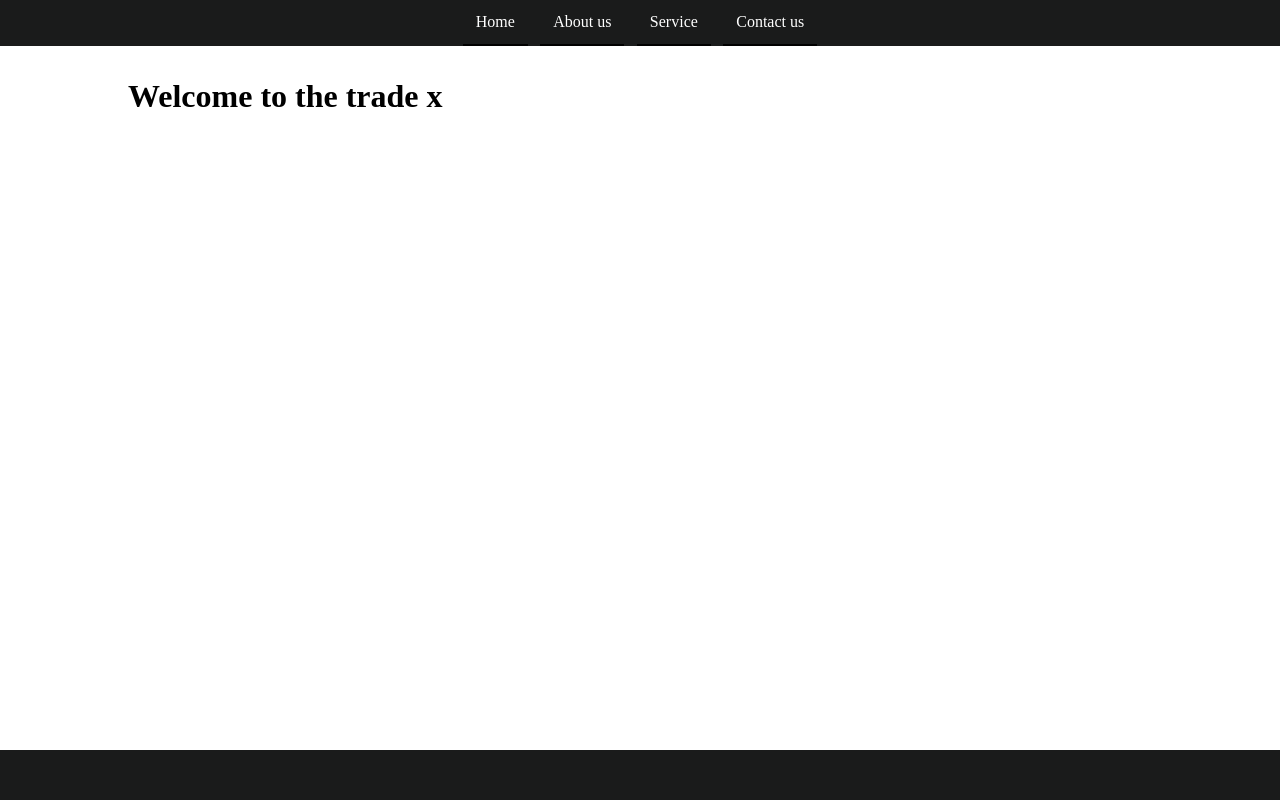
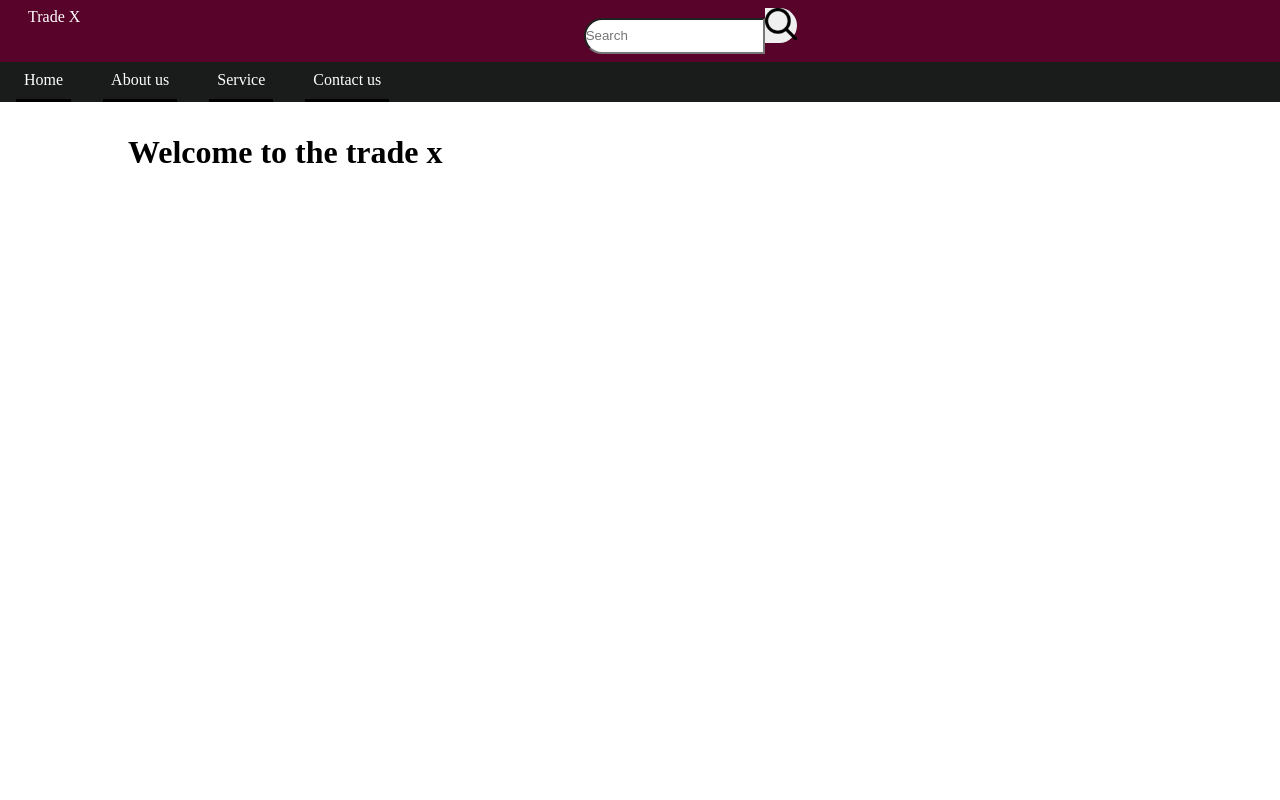
Before and after one commit to sarasverma/tradex_frontend, a React (Create React App) app: page / in a window 1280 px wide. Shown: the top 800 px of the page. Built offline with nearby package versions, Linux system fonts and the light colour scheme.

Commit message:
search bar

```diff
--- a/src/App.css
+++ b/src/App.css
@@ -3,3 +3,11 @@
   margin: 0;
   padding: 0;
 }
+ /* global variable */
+:root {
+  --secondary: #1a1b1b;
+  --primary: white;
+  --special: #d38aac;
+  --secondary2: #57032a;
+
+}
--- a/src/components/Footers/Footer.css
+++ b/src/components/Footers/Footer.css
@@ -1,9 +1,3 @@
-:root {
-    --secondary: #1a1b1b;
-    --primary: white;
-    --special: skyblue;
-}
-
 .footers{
     background-color: var(--secondary);
     color: var(--primary);
--- a/src/components/Headers/Headers.css
+++ b/src/components/Headers/Headers.css
@@ -1,9 +1,3 @@
-:root {
-    --secondary: #1a1b1b;
-    --primary: white;
-    --special: skyblue;
-}
-
 #navbar{
     background-color: var(--secondary);
 }
@@ -11,14 +5,14 @@
 #navList {
     display: flex;
     align-content: center;
-    justify-content: center;
+    justify-content: flex-start;
     list-style: none;
 }
 
 #navItems{
-    padding: 1vmax 1vmax;
-    margin: 0 .5vmax;
-    border-bottom: .2vmax solid ;
+    padding: 1.2vh 1vh;
+    margin: 0 2vh;
+    border-bottom: .4vh solid ;
 }
 
 #navLink {
@@ -32,5 +26,5 @@
 }
 
 #navItems:hover {
-    border-bottom: .2vmax solid var(--special);
+    border-bottom: .4vh solid var(--special);
 }
--- a/src/components/Headers/Headers.js
+++ b/src/components/Headers/Headers.js
@@ -1,9 +1,11 @@
 import React from "react";
 import "./Headers.css";
+import Searchbar from "./Searchbar";
 
 const Headers = () => {
   return (
     <header>
+      <Searchbar />
       <nav className="navbar" id="navbar">
         <ul className="navList" id="navList">
           <li className="navItems" id="navItems">
--- /dev/null
+++ b/src/components/Headers/Searchbar.css
@@ -0,0 +1,35 @@
+#searchbar{
+    background-color: var(--secondary2);
+    color: var(--primary);
+    display: flex;
+    align-content: center;
+    justify-content: space-between;
+}
+
+.searchItems{
+    padding: 1vmin .5vmin;
+}
+
+#logo {
+    margin: 0 3vmin;
+}
+
+#search{
+}
+#search form input{
+    height: 4vh;
+    width: 1 rem;
+    border-top-left-radius: 4rem;
+    border-bottom-left-radius: 4rem;
+}
+
+#search form button img{
+    height: 4vh;
+}
+
+#search form button{
+    width: 1 rem;
+    border: 0 solid skyblue;
+    border-top-right-radius: 4rem;
+    border-bottom-right-radius: 4rem;
+}
--- /dev/null
+++ b/src/components/Headers/Searchbar.js
@@ -0,0 +1,24 @@
+import React from "react";
+import SearchImg from "./img/search.png";
+import "./Searchbar.css";
+
+const Searchbar = () => {
+  return (
+    <div id="searchbar">
+      <div id="logo" className="searchItems">
+        Trade X
+      </div>
+      <div id="search" className="searchItems">
+        <form role="search">
+          <input type="text" placeholder="Search" name="search" />
+          <button type="submit">
+            <img src={SearchImg} type="submit"></img>
+          </button>
+        </form>
+      </div>
+      <div className="userInfo searchItems"></div>
+    </div>
+  );
+};
+
+export default Searchbar;
```
Also changed, not shown: src/components/Headers/img/search.png (added).
